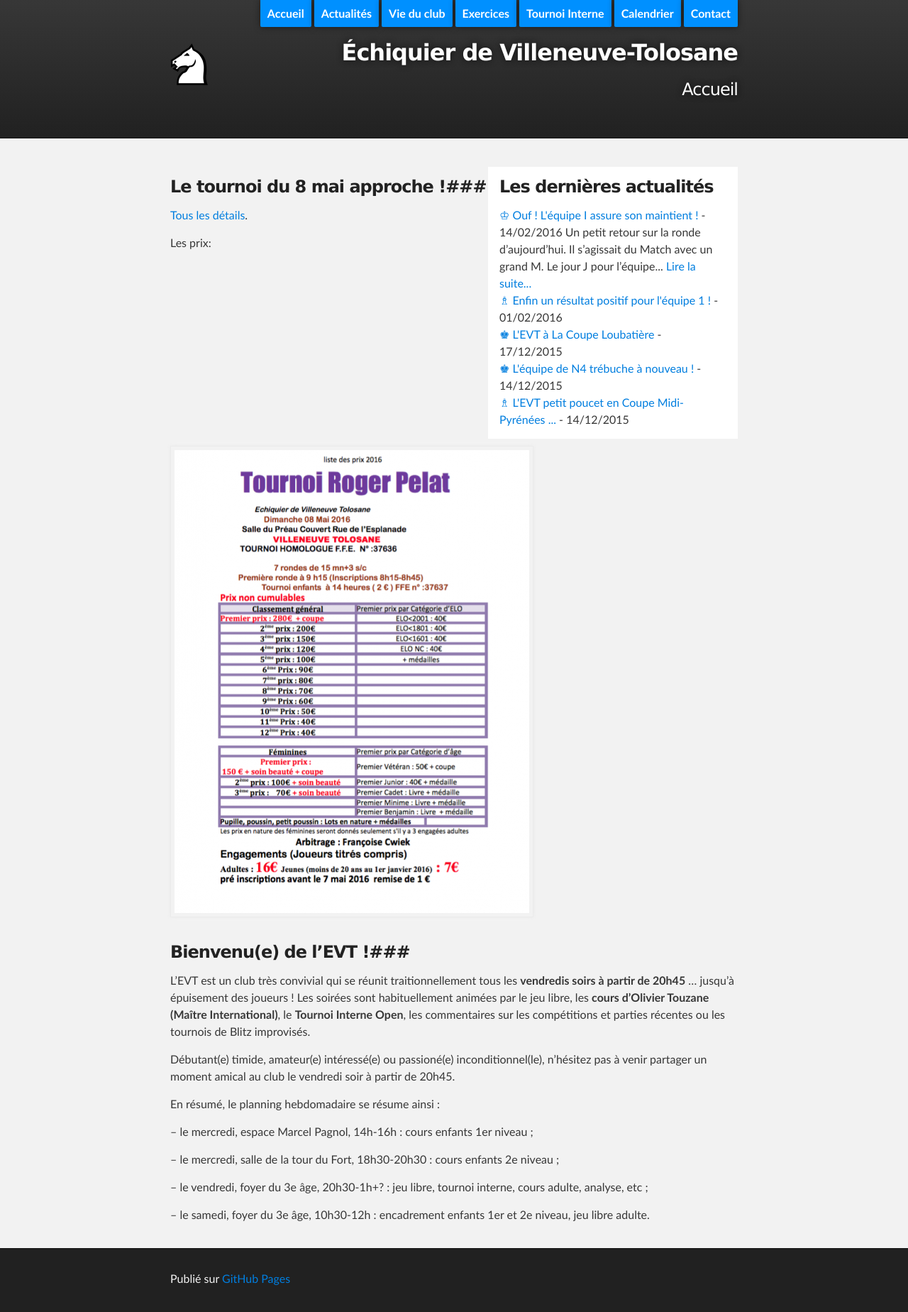
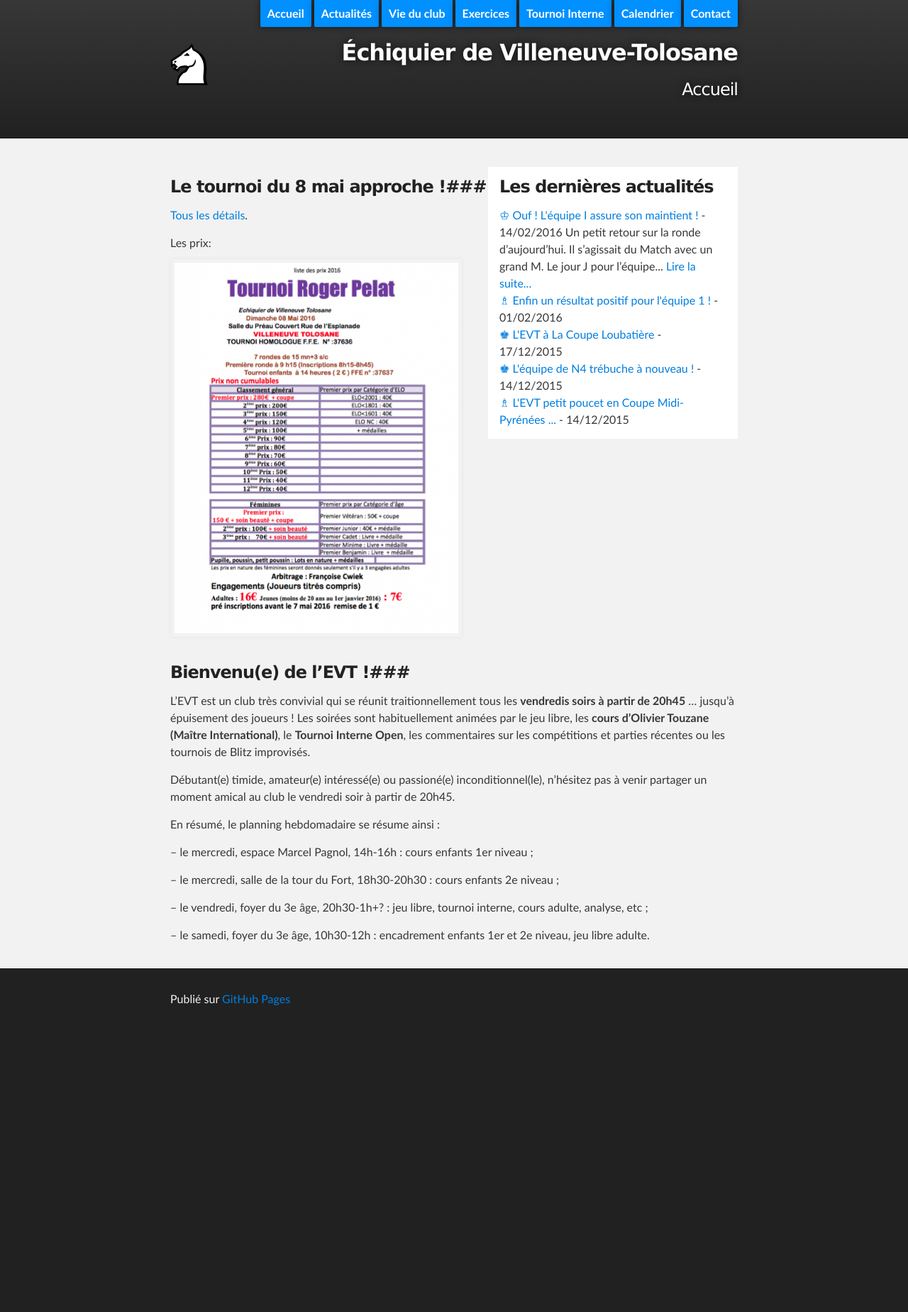
Before and after one commit to echiquier-villeneuve-tolosane/echiquier-villeneuve-tolosane.github.io, a Jekyll site: the page built from index.md, in a window 1280 px wide. Shown: the whole page at 71% size. Built offline with Jekyll 4.4.1, drawn with Linux system fonts in a browser that asks for light colours; nearby versions of some CDN libraries; after the commit the page ends 1454 px from its top, so only the background shows below that.

Commit message:
fix image width

```diff
--- a/index.md
+++ b/index.md
@@ -10,9 +10,7 @@ published: true
 [Tous les détails](/documents/affiche_du_tournoi_roger_pelat_2016.pdf).
 
 Les prix:
-<img src="/documents/prix_du_tournoi_roger_pelat_2016.png" />
-
-
+<img src="/documents/prix_du_tournoi_roger_pelat_2016.png" style="width: 50%;"/>
 
 ### Bienvenu(e) de l'EVT !###
 
```
